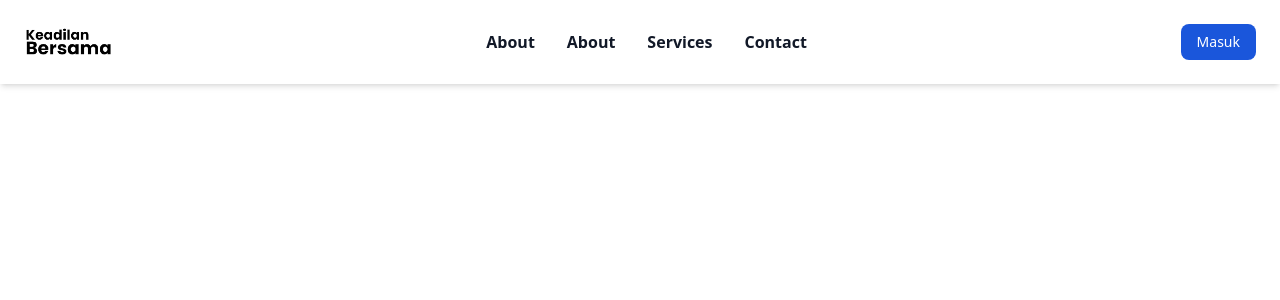
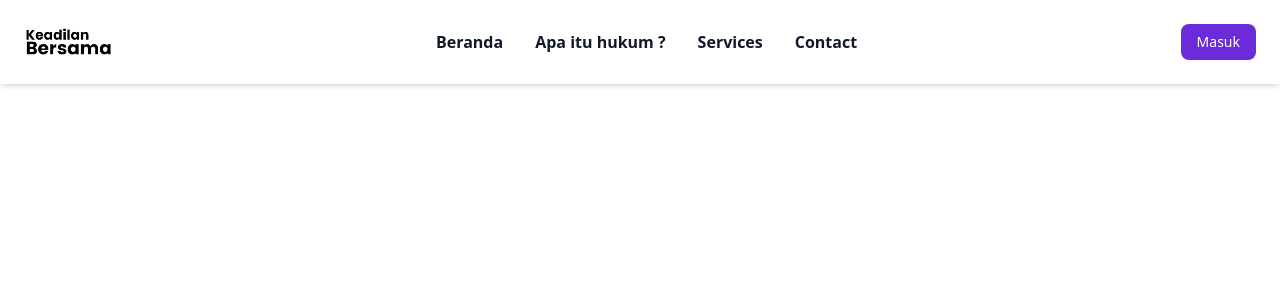
Before and after one commit to ckckckcz/Hackthon-JTI, a React (Vite) app in the folder Client/: page / in a window 1280 px wide. Shown: the top 300 px of the page. Built offline with nearby package versions, Linux system fonts and the light colour scheme.

Commit message:
update: navbar

```diff
--- a/Client/src/components/Navbar.tsx
+++ b/Client/src/components/Navbar.tsx
@@ -11,7 +11,7 @@ const Navbar: React.FC = () => {
         <div className="flex md:order-2 space-x-3 md:space-x-0 rtl:space-x-reverse">
           <button
             type="button"
-            className="text-white bg-blue-700 hover:bg-blue-800 focus:ring-4 focus:outline-none focus:ring-blue-300 font-medium rounded-lg text-sm px-4 py-2 text-center dark:bg-blue-600 dark:hover:bg-blue-700 dark:focus:ring-blue-800"
+            className="text-white bg-purple-700 hover:bg-purple-800 focus:ring-4 focus:outline-none focus:ring-purple-300 font-medium rounded-lg text-sm px-4 py-2 text-center dark:bg-purple-600 dark:hover:bg-purple-700 dark:focus:ring-purple-800"
           >
             Masuk
           </button>
@@ -33,23 +33,23 @@ const Navbar: React.FC = () => {
             <li>
               <a
                 href="#"
-                className="block py-2 font-bold  px-3 md:p-0 text-gray-900 rounded hover:bg-gray-100 md:hover:bg-transparent md:hover:text-blue-700 md:dark:hover:text-blue-500 dark:text-white dark:hover:bg-gray-700 dark:hover:text-white md:dark:hover:bg-transparent dark:border-gray-700"
+                className="block py-2 font-bold  px-3 md:p-0 text-gray-900 rounded hover:bg-gray-100 md:hover:bg-transparent md:hover:text-purple-700 md:dark:hover:text-purple-500 dark:text-white dark:hover:bg-gray-700 dark:hover:text-white md:dark:hover:bg-transparent dark:border-gray-700"
               >
-                About
+                Beranda
               </a>
             </li>
             <li>
               <a
                 href="#"
-                className="block py-2 font-bold  px-3 md:p-0 text-gray-900 rounded hover:bg-gray-100 md:hover:bg-transparent md:hover:text-blue-700 md:dark:hover:text-blue-500 dark:text-white dark:hover:bg-gray-700 dark:hover:text-white md:dark:hover:bg-transparent dark:border-gray-700"
+                className="block py-2 font-bold  px-3 md:p-0 text-gray-900 rounded hover:bg-gray-100 md:hover:bg-transparent md:hover:text-purple-700 md:dark:hover:text-purple-500 dark:text-white dark:hover:bg-gray-700 dark:hover:text-white md:dark:hover:bg-transparent dark:border-gray-700"
               >
-                About
+                Apa itu hukum ?
               </a>
             </li>
             <li>
               <a
                 href="#"
-                className="block py-2 font-bold  px-3 md:p-0 text-gray-900 rounded hover:bg-gray-100 md:hover:bg-transparent md:hover:text-blue-700 md:dark:hover:text-blue-500 dark:text-white dark:hover:bg-gray-700 dark:hover:text-white md:dark:hover:bg-transparent dark:border-gray-700"
+                className="block py-2 font-bold  px-3 md:p-0 text-gray-900 rounded hover:bg-gray-100 md:hover:bg-transparent md:hover:text-purple-700 md:dark:hover:text-purple-500 dark:text-white dark:hover:bg-gray-700 dark:hover:text-white md:dark:hover:bg-transparent dark:border-gray-700"
               >
                 Services
               </a>
@@ -57,7 +57,7 @@ const Navbar: React.FC = () => {
             <li>
               <a
                 href="#"
-                className="block py-2 font-bold  px-3 md:p-0 text-gray-900 rounded hover:bg-gray-100 md:hover:bg-transparent md:hover:text-blue-700 md:dark:hover:text-blue-500 dark:text-white dark:hover:bg-gray-700 dark:hover:text-white md:dark:hover:bg-transparent dark:border-gray-700"
+                className="block py-2 font-bold  px-3 md:p-0 text-gray-900 rounded hover:bg-gray-100 md:hover:bg-transparent md:hover:text-purple-700 md:dark:hover:text-purple-500 dark:text-white dark:hover:bg-gray-700 dark:hover:text-white md:dark:hover:bg-transparent dark:border-gray-700"
               >
                 Contact
               </a>
```
